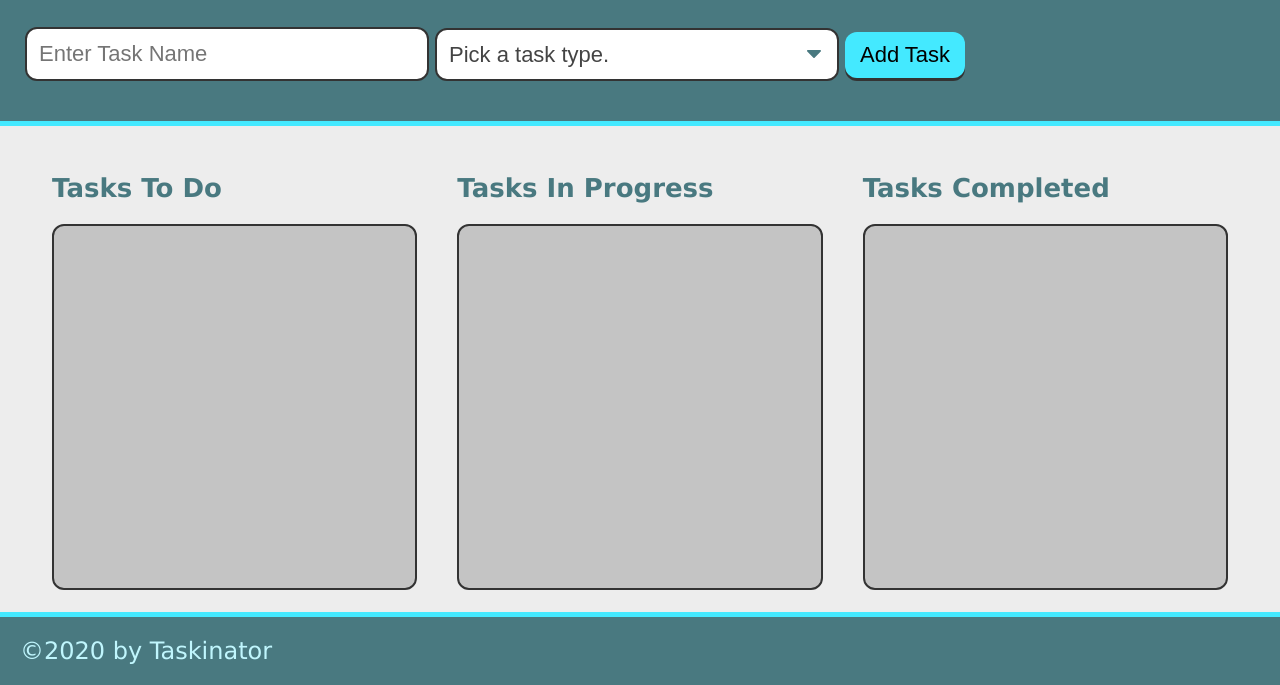
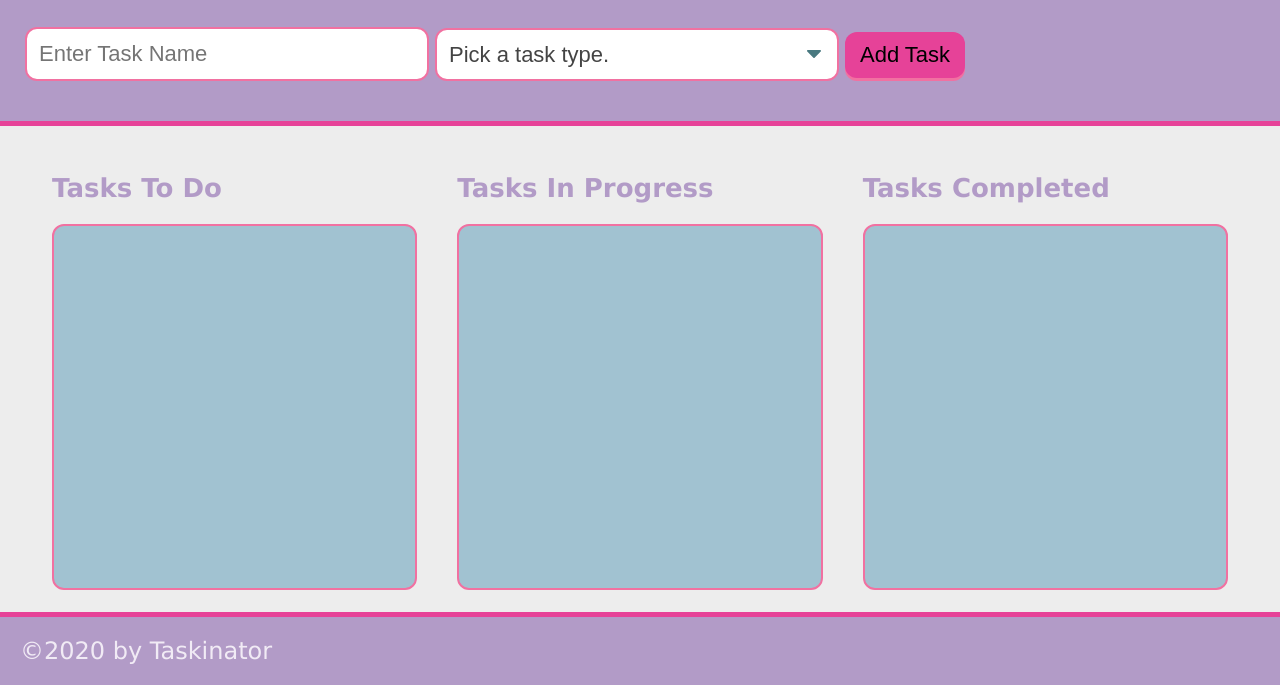
Before and after one commit to cat-lin-morgan/taskinator, a plain HTML site: page index.html in a window 1280 px wide. Shown: the part 115-800 px from the top of the page. Drawn offline with Linux system fonts and the light colour scheme.

Commit message:
colors changed

```diff
--- a/assets/css/style.css
+++ b/assets/css/style.css
@@ -3,10 +3,10 @@
 }
 
 :root {
-  --primary: #44e9ff;
-  --secondary: #497980;
-  --tertiary: rgb(192, 246, 253);
-  --grey: #333;
+  --primary: #e64298;
+  --secondary: #b29bc7;
+  --tertiary: #f1ebf5;
+  --grey: #f171a1;
   font-size: 62.5%;
 }
 
@@ -98,7 +98,7 @@ footer {
   list-style: none;
   padding: 15px;
   height: calc(100% - 50px);
-  background: rgb(196, 196, 196);
+  background: #a1c2d1;
   border-radius: 12px;
   border: 2px solid var(--grey);
 }
@@ -199,7 +199,7 @@ footer {
 
 .select-dropdown:hover,
 .select-status:hover {
-  border-color: #888;
+  border-color: #a1c3d1;
 }
 
 .select-dropdown:focus,
```
